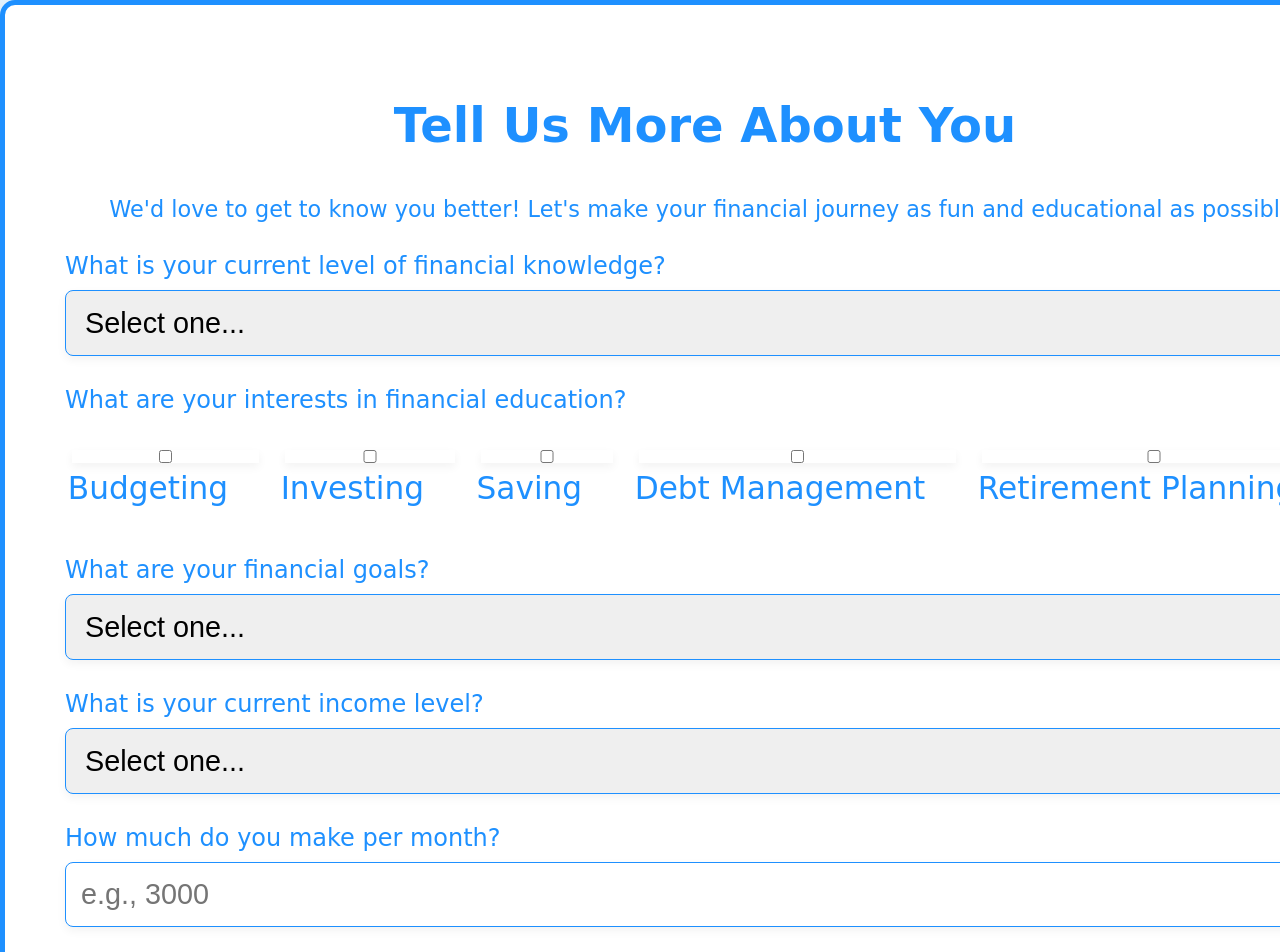
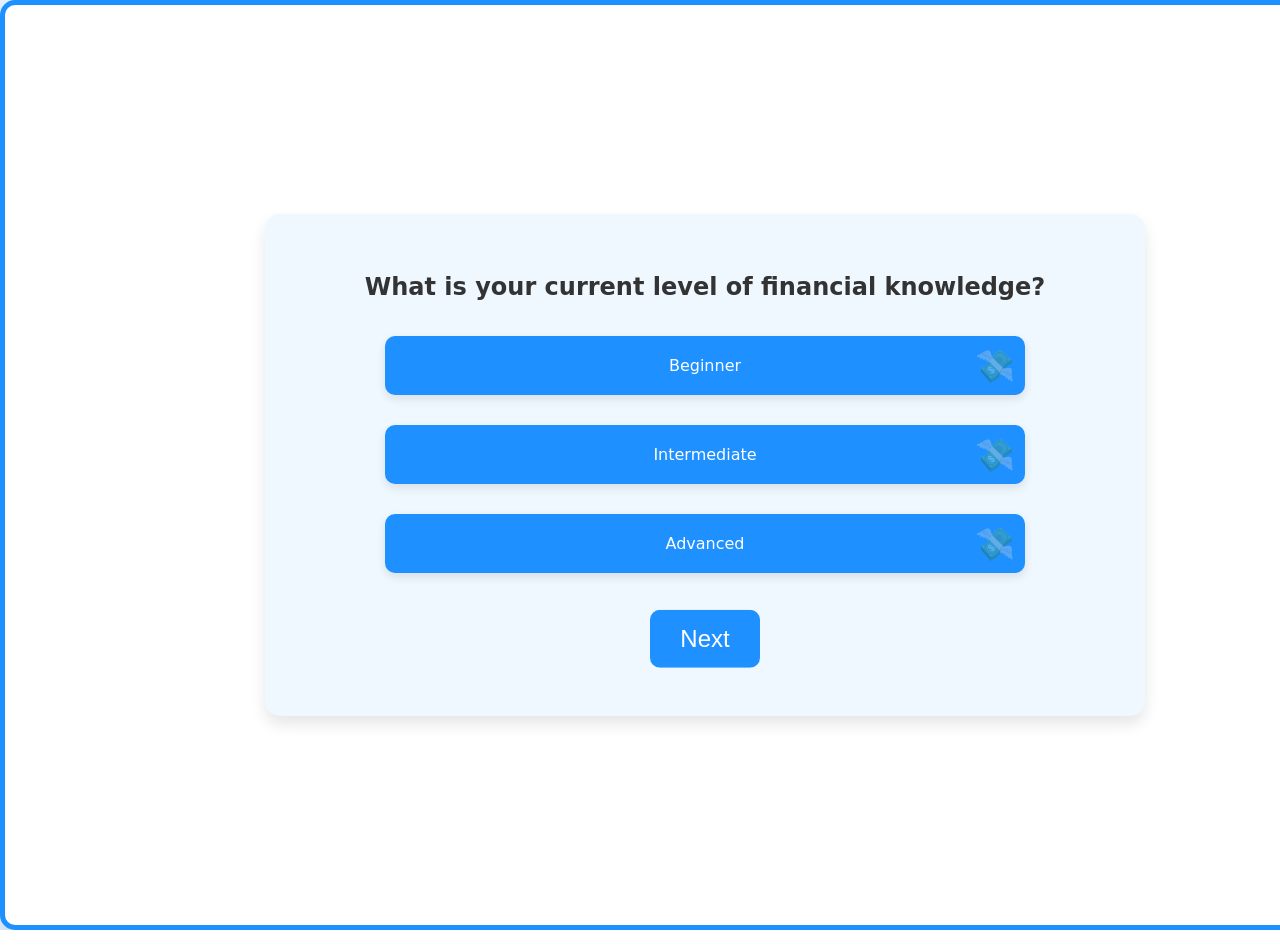
Before and after one commit to amirabuhajer/Financial-Literacy-Platform, a React (Create React App) app: page /user-info in a window 1280 px wide. Shown: the top 952 px of the page. After the commit the page ends 930 px from the top, so only its background shows below. Built offline with nearby package versions, Linux system fonts and the light colour scheme.

Commit message:
Fixed Home & Userinfo page

```diff
--- a/src/pages/UserInfo.css
+++ b/src/pages/UserInfo.css
@@ -23,79 +23,89 @@
   font-size: 3em;
   color: #1E90FF;
   margin-bottom: 20px;
+  animation: bounceIn 1.5s ease;
 }
 
 .user-info-container p {
   font-size: 1.4em;
   color: #1E90FF;
   margin-bottom: 30px;
+  animation: fadeInUp 1.5s ease;
 }
 
-  .user-info-form {
-    display: block;
-    width: 100%;
+.question-card {
+  background-color: #f0f8ff;
+  border-radius: 15px;
+  padding: 40px;
+  box-shadow: 0px 8px 15px rgba(0, 0, 0, 0.1);
+  margin: 20px auto;
+  width: 90%;
+  max-width: 800px;
+  animation: slideIn 1.5s ease;
 }
 
-  .user-info-form label {
-    display: block;
-    width: 100%;
-    margin-bottom: 30px;
-    font-size: 1.5em;
-    text-align: left;
-    color: #1E90FF;
-  }
-
-  .user-info-form select,
-  .user-info-form input[type="checkbox"],
-  .user-info-form input[type="number"] {
-    margin-top: 10px;
-    padding: 15px;
-    border: 1px solid #1E90FF;
-    border-radius: 8px;
-    font-size: 1.2em;
-    margin-right: 10px;
-    box-shadow: 0px 4px 10px rgba(0, 0, 0, 0.05);
-    transition: transform 0.3s ease;
-    width: 100%;
-  }
-
-  .user-info-form select:hover,
-  .user-info-form input[type="checkbox"]:hover,
-  .user-info-form input[type="number"]:hover {
-    transform: scale(1.02);
-    border-color: #1E90FF;
-  }
-
-  .interests-options {
+.options-container {
   display: flex;
-    flex-wrap: wrap;
-    justify-content: space-around;
+  flex-direction: column;
+  align-items: center;
   margin-top: 20px;
 }
 
-  .interests-options label {
-    width: auto;
-    margin-right: 20px;
-    margin-bottom: 20px;
-    font-size: 1.3em;
-    color: #1E90FF;
+.option-box {
+  background-color: #1E90FF;
+  color: #ffffff;
+  padding: 20px;
+  margin: 15px;
+  border-radius: 10px;
+  width: 100%;
+  max-width: 600px;
+  text-align: center;
+  cursor: pointer;
+  transition: background-color 0.3s ease, transform 0.2s;
+  box-shadow: 0px 4px 10px rgba(0, 0, 0, 0.1);
+  position: relative;
+  overflow: hidden;
 }
 
-  .submit-button {
+.option-box:hover {
+  transform: scale(1.05);
+  background-image: linear-gradient(to right, #1E90FF, #87CEEB);
+}
+
+.option-box::after {
+  content: '\1F4B8';
+  font-size: 2em;
+  position: absolute;
+  right: 10px;
+  top: 50%;
+  transform: translateY(-50%);
+  opacity: 0.3;
+}
+
+.option-box.selected {
+  background-color: #FFD700;
+  color: #000;
+  transform: scale(1.1);
+  border: 2px solid #FFA500;
+  animation: pulse 1.5s infinite;
+}
+
+.next-button {
   background-color: #1E90FF;
   color: #ffffff;
   border: none;
-    padding: 25px 50px;
+  padding: 15px 30px;
   font-size: 1.5em;
   border-radius: 10px;
   cursor: pointer;
   transition: background-color 0.3s ease, transform 0.2s;
-    margin-top: 40px;
+  margin-top: 30px;
+  animation: bounce 1s ease infinite alternate;
 }
 
-  .submit-button:hover {
+.next-button:hover {
   background-color: #1C86EE;
-    transform: scale(1.05);
+  transform: scale(1.1);
 }
 
 .confetti-container {
@@ -117,29 +127,36 @@
   font-size: 3em;
   color: #1E90FF;
   font-weight: bold;
-    animation: fadeIn 1s ease-in-out;
+  animation: fadeIn 1.5s ease-in-out, holdMessage 5s ease-in-out;
 }
 
 @keyframes fadeIn {
-    0% { opacity: 0; }
-    100% { opacity: 1; }
+0% { opacity: 0; }  100% { opacity: 1; }
 }
 
-  .user-info-form textarea {
-    width: calc(100% - 30px);
-    padding: 15px;
-    border: 1px solid #1E90FF;
-    border-radius: 8px;
-    font-size: 1.2em;
-    box-shadow: 0px 4px 10px rgba(0, 0, 0, 0.05);
-    margin-top: 10px;
-    resize: vertical;
-    transition: transform 0.3s ease;
+@keyframes bounceIn {
+  0% { transform: scale(0.9); opacity: 0; }
+  60% { transform: scale(1.05); opacity: 1; }
+  100% { transform: scale(1); }
+}
+@keyframes fadeInUp {
+  0% { transform: translateY(20px); opacity: 0; }  100% { transform: translateY(0); opacity: 1; }
 }
 
-  .user-info-form textarea:hover {
-    transform: scale(1.02);
-    border-color: #1E90FF;
+@keyframes slideIn {
+  0% { transform: translateX(-100%); opacity: 0; }
+  100% { transform: translateX(0); opacity: 1; }
+}
+
+@keyframes pulse {
+  0% { transform: scale(1); }
+  50% { transform: scale(1.05); }
+  100% { transform: scale(1); }
+}
+
+@keyframes bounce {
+  0% { transform: translateY(0); }
+  100% { transform: translateY(-10px); }
 }
 
 @media (max-width: 600px) {
@@ -147,20 +164,21 @@
     padding: 20px;
   }
 
-    .user-info-form label {
-      font-size: 1.3em;
+  .question-card {
+    padding: 20px;
   }
 
-    .user-info-container h1 {
-      font-size: 2.5em;
+  .option-box {
+    padding: 15px;
+    margin: 10px;
   }
 
-    .user-info-container p {
-      font-size: 1.2em;
-    }
-
-    .submit-button {
-      padding: 15px 30px;
+  .next-button {
+    padding: 10px 20px;
     font-size: 1.2em;
   }
 }
+@keyframes holdMessage {
+0% { opacity: 1; }
+50% { opacity: 1; }  100% { opacity: 1; }
+}
--- a/src/pages/UserInfo.js
+++ b/src/pages/UserInfo.js
@@ -5,6 +5,7 @@ import Confetti from 'react-confetti';
 import { getFirestore, doc, setDoc } from 'firebase/firestore';
 import { getAuth } from 'firebase/auth';
 import { initializeApp } from 'firebase/app';
+import { motion } from 'framer-motion';
 
 const firebaseConfig = {
   apiKey: "AIzaSyCug7bVevo1BM2JMUPW2hfuPaun8y48gjQ",
@@ -21,52 +22,69 @@ const db = getFirestore(app);
 const auth = getAuth(app);
 
 function UserInfo() {
-  const [financialKnowledge, setFinancialKnowledge] = useState('');
-  const [interests, setInterests] = useState([]);
-  const [goals, setGoals] = useState('');
-  const [incomeLevel, setIncomeLevel] = useState('');
-  const [savingsHabits, setSavingsHabits] = useState('');
-  const [riskTolerance, setRiskTolerance] = useState('');
-  const [monthlyIncome, setMonthlyIncome] = useState('');
-  const [monthlySavings, setMonthlySavings] = useState('');
+  const questions = [
+    {
+      question: "What is your current level of financial knowledge?",
+      options: ["Beginner", "Intermediate", "Advanced"]
+    },
+    {
+      question: "What are your financial goals?",
+      options: ["Save for a car", "Reduce debt", "Build an emergency fund", "Save for a house", "Plan for retirement"]
+    },
+    {
+      question: "What is your current income level?",
+      options: ["Less than $25,000", "$25,000 - $50,000", "$50,000 - $100,000", "More than $100,000"]
+    },
+    {
+      question: "How would you describe your savings habits?",
+      options: ["I save regularly", "I save occasionally", "I struggle to save", "I don't save at all"]
+    },
+    {
+      question: "What is your risk tolerance for investments?",
+      options: ["Low", "Moderate", "High"]
+    }
+  ];
+
+  const [currentQuestionIndex, setCurrentQuestionIndex] = useState(0);
+  const [selectedOption, setSelectedOption] = useState(null);
   const [showConfetti, setShowConfetti] = useState(false);
   const navigate = useNavigate();
 
-  const handleSubmit = async (e) => {
-    e.preventDefault();
+  const handleOptionSelect = (index) => {
+    setSelectedOption(index);
+  };
+
+  const handleNext = async () => {
+    if (selectedOption !== null) {
+      // Save the response to Firestore
       try {
         const user = auth.currentUser;
         if (user) {
+          const questionKey = `question_${currentQuestionIndex + 1}`;
           await setDoc(doc(db, 'users', user.uid), {
-          financialKnowledge,
-          interests,
-          goals,
-          incomeLevel,
-          savingsHabits,
-          riskTolerance,
-          monthlyIncome,
-          monthlySavings,
-        });
+            [questionKey]: questions[currentQuestionIndex].options[selectedOption]
+          }, { merge: true });
+        } else {
+          alert('User not logged in. Please sign in first.');
+          return;
+        }
+      } catch (error) {
+        console.error('Error saving user info:', error);
+        alert('Error saving information: ' + error.message);
+        return;
+      }
+
+      if (currentQuestionIndex < questions.length - 1) {
+        setCurrentQuestionIndex(currentQuestionIndex + 1);
+        setSelectedOption(null);
+      } else {
         setShowConfetti(true);
         setTimeout(() => {
           setShowConfetti(false);
           navigate('/dashboard');
         }, 3000);
-      } else {
-        alert('User not logged in. Please sign in first.');
       }
-    } catch (error) {
-      console.error('Error saving user info:', error);
-      alert('Error saving information: ' + error.message);
     }
-  };
-
-  const handleInterestChange = (interest) => {
-    setInterests((prevInterests) =>
-      prevInterests.includes(interest)
-        ? prevInterests.filter((i) => i !== interest)
-        : [...prevInterests, interest]
-    );
   };
 
   return (
@@ -79,158 +97,49 @@ function UserInfo() {
           </div>
         </div>
       )}
-      <h1>Tell Us More About You</h1>
-      <p>We'd love to get to know you better! Let's make your financial journey as fun and educational as possible.</p>
-      <form onSubmit={handleSubmit} className="user-info-form">
-        <label>
-          What is your current level of financial knowledge?
-          <select
-            value={financialKnowledge}
-            onChange={(e) => setFinancialKnowledge(e.target.value)}
-            required
+      {currentQuestionIndex < questions.length ? (
+        <motion.div
+          className="question-card"
+          initial={{ opacity: 0, y: 50 }}
+          animate={{ opacity: 1, y: 0 }}
+          transition={{ duration: 0.5 }}
         >
-            <option value="">Select one...</option>
-            <option value="Beginner">Beginner</option>
-            <option value="Intermediate">Intermediate</option>
-            <option value="Advanced">Advanced</option>
-          </select>
-        </label>
-
-        <label>
-          What are your interests in financial education?
-          <div className="interests-options">
-            <label>
-              <input
-                type="checkbox"
-                value="Budgeting"
-                checked={interests.includes('Budgeting')}
-                onChange={() => handleInterestChange('Budgeting')}
-              />
-              Budgeting
-            </label>
-            <label>
-              <input
-                type="checkbox"
-                value="Investing"
-                checked={interests.includes('Investing')}
-                onChange={() => handleInterestChange('Investing')}
-              />
-              Investing
-            </label>
-            <label>
-              <input
-                type="checkbox"
-                value="Saving"
-                checked={interests.includes('Saving')}
-                onChange={() => handleInterestChange('Saving')}
-              />
-              Saving
-            </label>
-            <label>
-              <input
-                type="checkbox"
-                value="Debt Management"
-                checked={interests.includes('Debt Management')}
-                onChange={() => handleInterestChange('Debt Management')}
-              />
-              Debt Management
-            </label>
-            <label>
-              <input
-                type="checkbox"
-                value="Retirement Planning"
-                checked={interests.includes('Retirement Planning')}
-                onChange={() => handleInterestChange('Retirement Planning')}
-              />
-              Retirement Planning
-            </label>
+          <h2>{questions[currentQuestionIndex].question}</h2>
+          <div className="options-container">
+            {questions[currentQuestionIndex].options.map((option, index) => (
+              <motion.div
+                key={index}
+                className={`option-box ${selectedOption === index ? 'selected' : ''}`}
+                initial={{ opacity: 0, scale: 0.8 }}
+                animate={{ opacity: 1, scale: 1 }}
+                whileHover={{ scale: 1.05 }}
+                whileTap={{ scale: 0.95 }}
+                onClick={() => handleOptionSelect(index)}
+              >
+                {option}
+              </motion.div>
+            ))}
           </div>
-        </label>
-
-        <label>
-          What are your financial goals?
-          <select
-            value={goals}
-            onChange={(e) => setGoals(e.target.value)}
-            required
+          <motion.button
+            className="next-button"
+            onClick={handleNext}
+            disabled={selectedOption === null}
+            whileHover={{ scale: 1.05 }}
+            whileTap={{ scale: 0.95 }}
           >
-            <option value="">Select one...</option>
-            <option value="Save for a car">Save for a car</option>
-            <option value="Reduce debt">Reduce debt</option>
-            <option value="Build an emergency fund">Build an emergency fund</option>
-            <option value="Save for a house">Save for a house</option>
-            <option value="Plan for retirement">Plan for retirement</option>
-          </select>
-        </label>
-
-        <label>
-          What is your current income level?
-          <select
-            value={incomeLevel}
-            onChange={(e) => setIncomeLevel(e.target.value)}
-            required
+            Next
+          </motion.button>
+        </motion.div>
+      ) : (
+        <motion.div
+          className="completion-message"
+          initial={{ opacity: 0 }}
+          animate={{ opacity: 1 }}
+          transition={{ duration: 0.5 }}
         >
-            <option value="">Select one...</option>
-            <option value="Less than $25,000">Less than $25,000</option>
-            <option value="$25,000 - $50,000">$25,000 - $50,000</option>
-            <option value="$50,000 - $100,000">$50,000 - $100,000</option>
-            <option value="More than $100,000">More than $100,000</option>
-          </select>
-        </label>
-
-        <label>
-          How much do you make per month?
-          <input
-            type="number"
-            value={monthlyIncome}
-            onChange={(e) => setMonthlyIncome(e.target.value)}
-            placeholder="e.g., 3000"
-            required
-          />
-        </label>
-
-        <label>
-          How much are you willing to save per month?
-          <input
-            type="number"
-            value={monthlySavings}
-            onChange={(e) => setMonthlySavings(e.target.value)}
-            placeholder="e.g., 500"
-            required
-          />
-        </label>
-
-        <label>
-          How would you describe your savings habits?
-          <select
-            value={savingsHabits}
-            onChange={(e) => setSavingsHabits(e.target.value)}
-            required
-          >
-            <option value="">Select one...</option>
-            <option value="I save regularly">I save regularly</option>
-            <option value="I save occasionally">I save occasionally</option>
-            <option value="I struggle to save">I struggle to save</option>
-            <option value="I don't save at all">I don't save at all</option>
-          </select>
-        </label>
-
-        <label>
-          What is your risk tolerance for investments?
-          <select
-            value={riskTolerance}
-            onChange={(e) => setRiskTolerance(e.target.value)}
-            required
-          >
-            <option value="">Select one...</option>
-            <option value="Low">Low</option>
-            <option value="Moderate">Moderate</option>
-            <option value="High">High</option>
-          </select>
-        </label>
-
-        <button type="submit" className="submit-button">Submit</button>
-      </form>
+          <h2>Thank you for answering the questions! Let's get started on your financial journey.</h2>
+        </motion.div>
+      )}
     </div>
   );
 }
```
Lines whose indentation alone changed are shown as unchanged.
